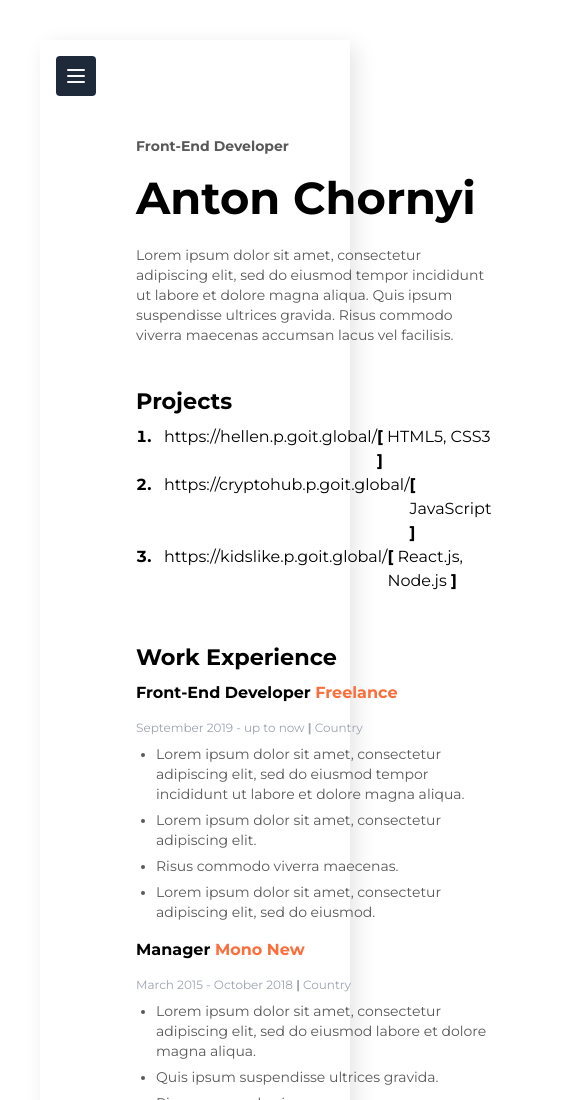
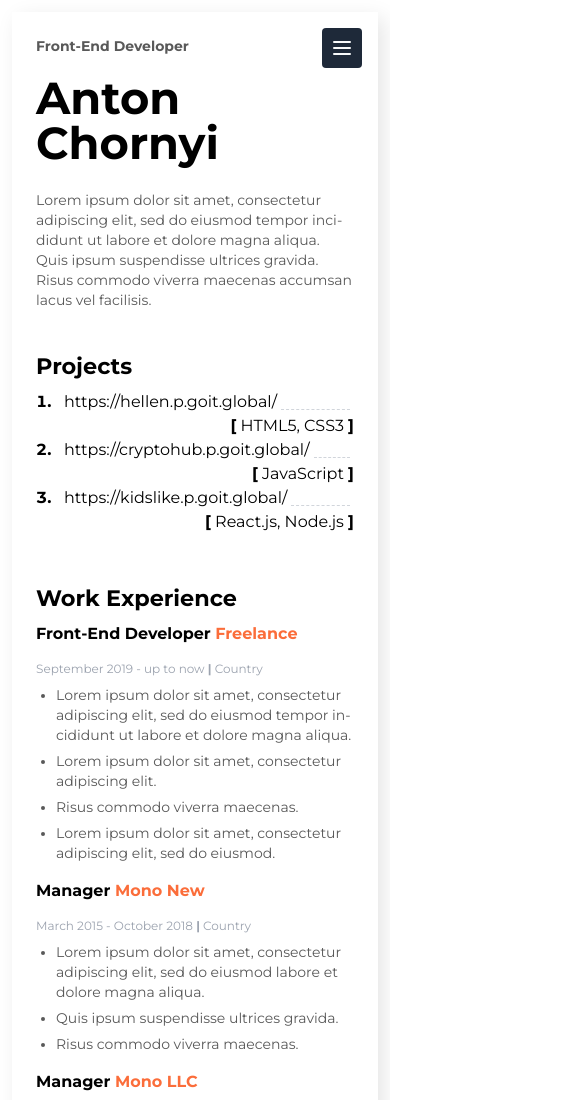
Before and after one commit to andxbes/resume, a website: page index.html in a window 390 px wide. Shown: the top 1100 px of the page, 585 px wide, since content can reach past the window. Drawn offline with Linux system fonts and the light colour scheme.

Commit message:
adaptive

```diff
--- a/assets/scss/style.scss
+++ b/assets/scss/style.scss
@@ -26,7 +26,14 @@ p{
 
 .resume{
   box-shadow: 6px 6px 20px rgba(0, 0, 0, 0.1);
+  hyphens: auto;
+
 }
+
+html,body{
+  @apply max-w-full overflow-x-clip;
+}
+
 
 .contacts {
   @apply mb-10;
@@ -62,14 +69,18 @@ p{
 }
 
 .projects{
+  @apply max-w-full overflow-hidden;
   &__item{
-    @apply flex;
+    @apply flex flex-wrap w-full;
+    &> *{
+
+    }
   }
   &__delimeter{
-    @apply flex  grow border-b border-dashed mb-1 border-gray-300  ;
+    @apply inline-flex  grow border-b border-dashed mb-1 mx-1 min-w-[10px] border-gray-300  ;
   }
   &__skills{
-    @apply grow-0 font-normal dark:text-blue-400;
+    @apply grow-0 font-normal dark:text-blue-400 mr-0 ml-auto ;
   }
   ol{
     @apply list-decimal font-bold pl-5;
--- a/index.html
+++ b/index.html
@@ -31,7 +31,7 @@
     </script>
   </head>
   <body
-    class="px-10 dark:bg-gray-700"
+    class="px-3 sm:px-10 dark:bg-gray-700"
     x-data="{'m_contacts': false,
     'contacts': {
       'tel':{
@@ -68,10 +68,10 @@
     }"
   >
     <main
-      class="container relative flex min-h-screen m-auto my-10 resume max-w-screen-desktop dark:bg-gray-600 dark:text-white"
+      class="container relative flex min-h-screen m-auto my-3 sm:my-10 resume max-w-screen-desktop dark:bg-gray-600 dark:text-white"
     >
       <button
-        class="absolute inline-block p-2 bg-[#1E2939] rounded desktop:hidden top-4 left-4 text-gray-50"
+        class="absolute inline-block p-2 bg-[#1E2939] rounded desktop:hidden top-4 right-4 text-gray-50"
         aria-label="contacts"
         title="contacts"
         @click="m_contacts=true"
@@ -222,7 +222,7 @@
           </div>
         </div>
       </div>
-      <article class="order-2 w-auto px-24 py-24 grow">
+      <article class="order-2 w-auto  p-6  md:p-24  grow">
         <div class="about-me desktop:w-[55%] mb-10">
           <p class=""><b>Front-End Developer</b></p>
           <h1>Anton Chornyi</h1>
```
Also changed, not shown: build/css/style.css.
